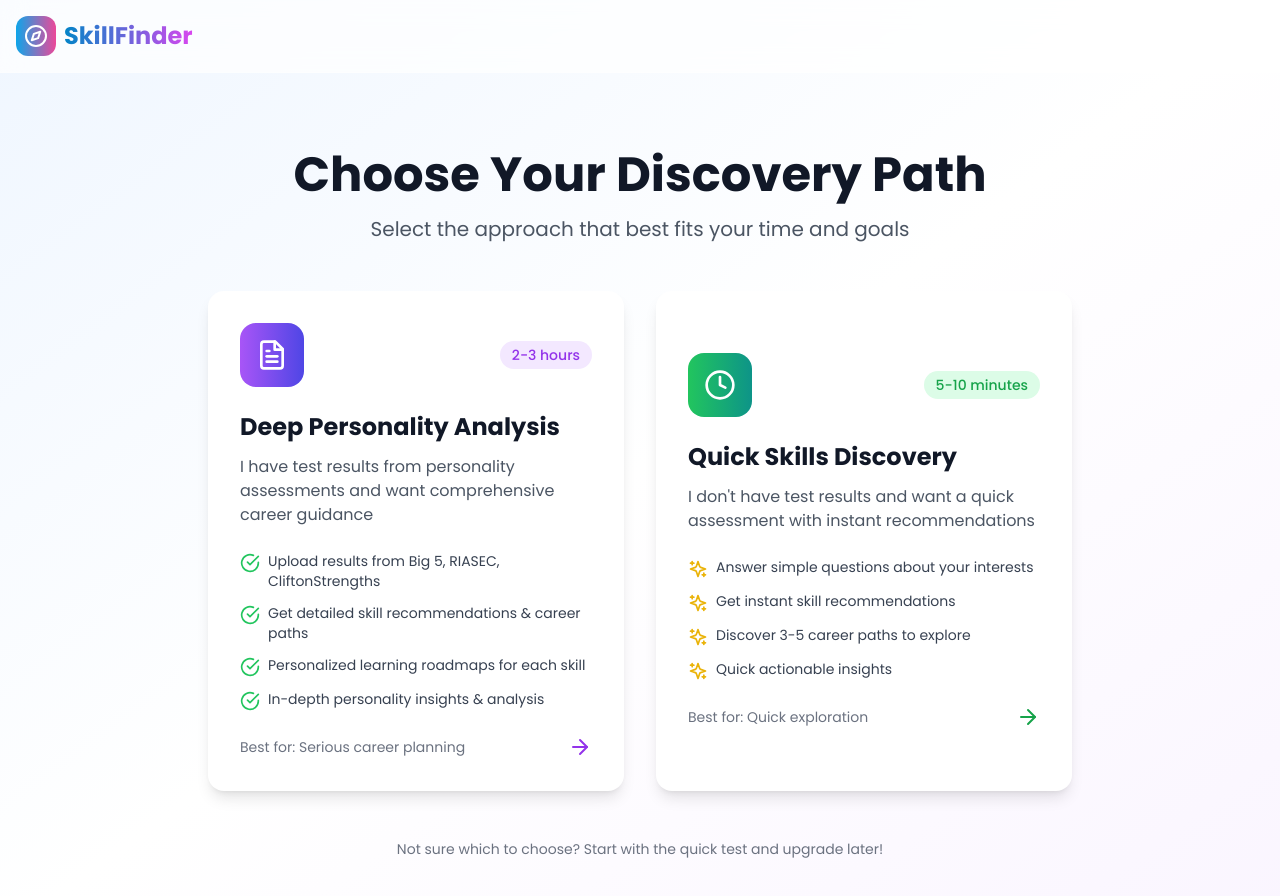
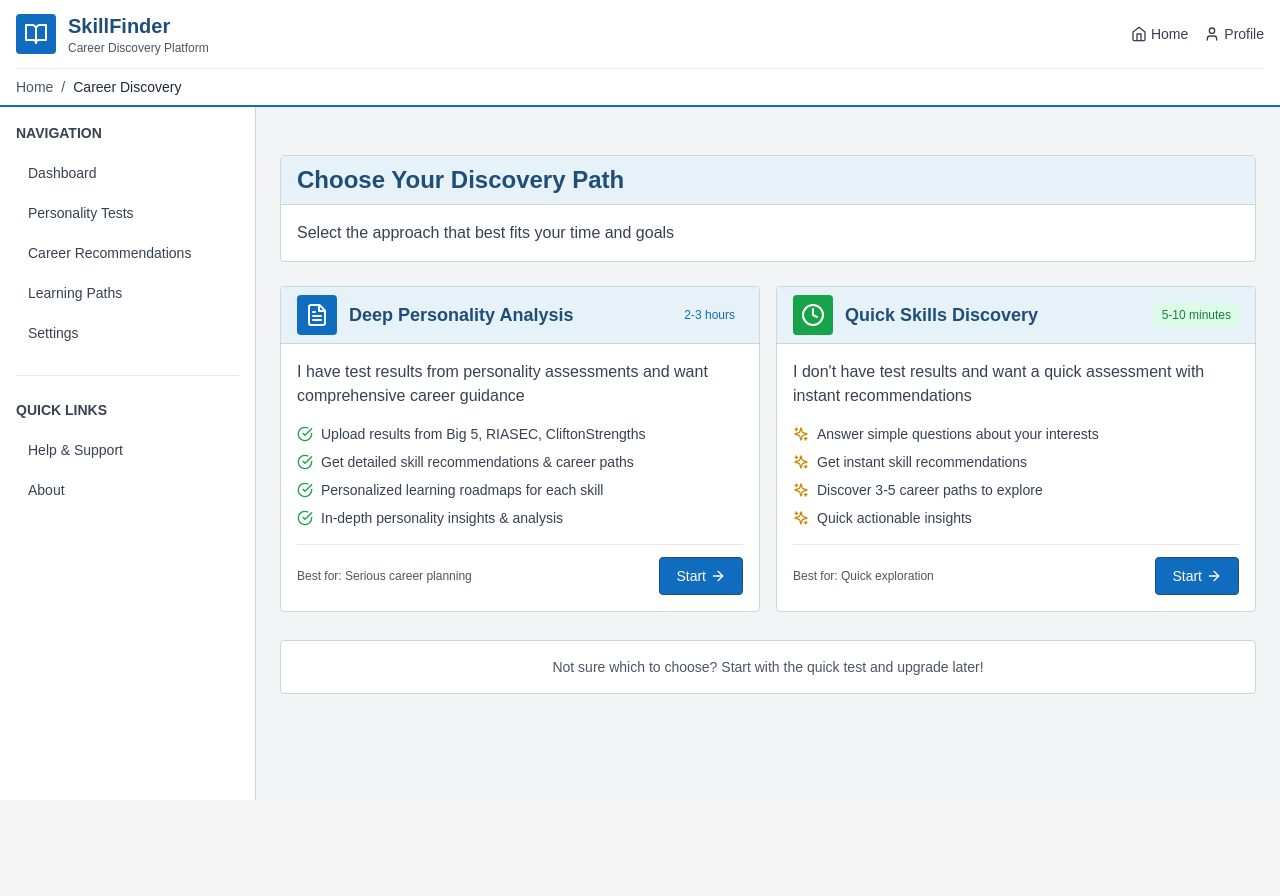
Before and after one commit to SamYip-devv/oldskillfinder, a React (Vite) app: page / in a window 1280 px wide. Shown: the top 896 px of the page. After the commit the page ends 800 px from the top, so only its background shows below. Built offline with nearby package versions, Linux system fonts and the light colour scheme.

Commit message:
Transform UI to Moodle-like design: Add sidebar, update colors, traditional academic styling

```diff
--- a/src/App.jsx
+++ b/src/App.jsx
@@ -37,11 +37,49 @@ function App() {
   }
 
   return (
-    <div className="min-h-screen flex flex-col">
+    <div className="min-h-screen flex flex-col bg-gray-100">
       <Header />
 
-      <main className="container mx-auto px-4 py-8">
-        <div className="max-w-4xl mx-auto">
+      <div className="flex flex-1">
+        {/* Left Sidebar - Moodle style */}
+        <aside className="w-64 bg-white border-r border-gray-300 min-h-[calc(100vh-120px)]">
+          <div className="p-4">
+            <h2 className="text-sm font-semibold text-gray-700 uppercase mb-3">Navigation</h2>
+            <nav className="space-y-1">
+              <a href="#" className="block px-3 py-2 text-sm text-gray-700 hover:bg-moodle-blue-light hover:text-moodle-blue rounded">
+                Dashboard
+              </a>
+              <a href="#" className="block px-3 py-2 text-sm text-gray-700 hover:bg-moodle-blue-light hover:text-moodle-blue rounded">
+                Personality Tests
+              </a>
+              <a href="#" className="block px-3 py-2 text-sm text-gray-700 hover:bg-moodle-blue-light hover:text-moodle-blue rounded">
+                Career Recommendations
+              </a>
+              <a href="#" className="block px-3 py-2 text-sm text-gray-700 hover:bg-moodle-blue-light hover:text-moodle-blue rounded">
+                Learning Paths
+              </a>
+              <a href="#" className="block px-3 py-2 text-sm text-gray-700 hover:bg-moodle-blue-light hover:text-moodle-blue rounded">
+                Settings
+              </a>
+            </nav>
+
+            <div className="mt-6 pt-6 border-t border-gray-200">
+              <h2 className="text-sm font-semibold text-gray-700 uppercase mb-3">Quick Links</h2>
+              <nav className="space-y-1">
+                <a href="#" className="block px-3 py-2 text-sm text-gray-700 hover:bg-moodle-blue-light hover:text-moodle-blue rounded">
+                  Help & Support
+                </a>
+                <a href="#" className="block px-3 py-2 text-sm text-gray-700 hover:bg-moodle-blue-light hover:text-moodle-blue rounded">
+                  About
+                </a>
+              </nav>
+            </div>
+          </div>
+        </aside>
+
+        {/* Main Content */}
+        <main className="flex-1 container mx-auto px-6 py-6">
+          <div className="max-w-5xl">
           {/* Pathway Choice - Show first */}
           {!pathway && !recommendations && (
             <PathwayChoice onChoosePathway={setPathway} />
@@ -49,16 +87,15 @@ function App() {
 
           {/* Hero Section - Only show after choosing deep pathway */}
           {pathway === 'deep' && !recommendations && (
-            <div className="text-center mb-12 animate-fade-in">
-              <div className="flex items-center justify-center mb-4">
-                <Sparkles className="w-8 h-8 text-primary-500 mr-2" />
-                <h1 className="text-4xl md:text-5xl font-bold bg-gradient-to-r from-primary-600 to-accent-600 bg-clip-text text-transparent">
-                  Build Your Skill Stack
-                </h1>
+            <div className="moodle-block mb-6">
+              <div className="moodle-block-header">
+                <h1 className="text-2xl font-bold text-moodle-blue-dark">Build Your Skill Stack</h1>
               </div>
-              <p className="text-xl text-gray-600 mb-8 max-w-2xl mx-auto">
-                Upload your personality tests and discover skills that complement your undergraduate degree. Build a unique skillset that sets you apart.
-              </p>
+              <div className="moodle-block-content">
+                <p className="text-gray-700">
+                  Upload your personality tests and discover skills that complement your undergraduate degree. Build a unique skillset that sets you apart.
+                </p>
+              </div>
             </div>
           )}
 
@@ -105,8 +142,9 @@ function App() {
               onBack={() => setShowAIAdvisor(false)}
             />
           )}
-        </div>
-      </main>
+          </div>
+        </main>
+      </div>
     </div>
   )
 }
--- a/src/components/Header.jsx
+++ b/src/components/Header.jsx
@@ -1,18 +1,42 @@
 import React from 'react'
-import { Compass, User, BookOpen } from 'lucide-react'
+import { BookOpen, Home, User } from 'lucide-react'
 
 const Header = () => {
   return (
-    <header className="bg-white/70 backdrop-blur-md border-b border-white/20 sticky top-0 z-50">
-      <div className="container mx-auto px-4 py-4">
-        {/* Logo */}
-        <div className="flex items-center space-x-2">
-          <div className="bg-gradient-to-r from-primary-500 to-accent-500 p-2 rounded-xl">
-            <Compass className="w-6 h-6 text-white" />
+    <header className="bg-white border-b-2 border-moodle-blue sticky top-0 z-50 shadow-sm">
+      <div className="container mx-auto px-4">
+        <div className="flex items-center justify-between py-3">
+          {/* Logo and Title */}
+          <div className="flex items-center space-x-3">
+            <div className="bg-moodle-blue p-2 rounded">
+              <BookOpen className="w-6 h-6 text-white" />
+            </div>
+            <div>
+              <h1 className="text-xl font-bold text-moodle-blue-dark">SkillFinder</h1>
+              <p className="text-xs text-gray-600">Career Discovery Platform</p>
+            </div>
           </div>
-          <span className="text-2xl font-bold bg-gradient-to-r from-primary-600 to-accent-600 bg-clip-text text-transparent">
-            SkillFinder
-          </span>
+
+          {/* Navigation */}
+          <nav className="flex items-center space-x-4">
+            <a href="#" className="text-gray-700 hover:text-moodle-blue flex items-center space-x-1 text-sm">
+              <Home className="w-4 h-4" />
+              <span>Home</span>
+            </a>
+            <a href="#" className="text-gray-700 hover:text-moodle-blue flex items-center space-x-1 text-sm">
+              <User className="w-4 h-4" />
+              <span>Profile</span>
+            </a>
+          </nav>
+        </div>
+
+        {/* Breadcrumb */}
+        <div className="border-t border-gray-200 py-2">
+          <nav className="text-sm text-gray-600">
+            <a href="#" className="hover:text-moodle-blue">Home</a>
+            <span className="mx-2">/</span>
+            <span className="text-gray-800">Career Discovery</span>
+          </nav>
         </div>
       </div>
     </header>
--- a/src/components/PathwayChoice.jsx
+++ b/src/components/PathwayChoice.jsx
@@ -3,128 +3,134 @@ import { Clock, FileText, ArrowRight, Sparkles, Target, CheckCircle } from 'luci
 
 const PathwayChoice = ({ onChoosePathway }) => {
   return (
-    <div className="min-h-screen py-8 px-4 flex items-center justify-center">
+    <div className="py-6">
       <div className="max-w-5xl w-full">
-        {/* Header */}
-        <div className="text-center mb-12 animate-slide-up">
-          <h1 className="text-4xl sm:text-5xl font-bold text-gray-900 mb-4">
-            Choose Your Discovery Path
-          </h1>
-          <p className="text-xl text-gray-600 max-w-2xl mx-auto">
+        {/* Header Block */}
+        <div className="moodle-block mb-6">
+          <div className="moodle-block-header">
+            <h1 className="text-2xl font-bold text-moodle-blue-dark">Choose Your Discovery Path</h1>
+          </div>
+          <div className="moodle-block-content">
+            <p className="text-gray-700">
               Select the approach that best fits your time and goals
             </p>
           </div>
+        </div>
 
         {/* Choice Cards */}
-        <div className="grid md:grid-cols-2 gap-6 lg:gap-8">
+        <div className="grid md:grid-cols-2 gap-4">
           {/* Deep Analysis Card */}
-          <div className="animate-fade-in" style={{ animationDelay: '0.2s' }}>
-            <button
-              onClick={() => onChoosePathway('deep')}
-              className="w-full h-full bg-white rounded-2xl shadow-lg hover:shadow-2xl transition-all duration-300 p-8 text-left group hover:scale-105"
-            >
-              <div className="flex items-center justify-between mb-6">
-                <div className="p-4 bg-gradient-to-r from-purple-500 to-indigo-600 rounded-2xl text-white">
-                  <FileText className="w-8 h-8" />
+          <div className="moodle-block">
+            <div className="moodle-block-header flex items-center justify-between">
+              <div className="flex items-center space-x-3">
+                <div className="bg-moodle-blue p-2 rounded text-white">
+                  <FileText className="w-6 h-6" />
                 </div>
-                <span className="text-sm font-medium text-purple-600 bg-purple-100 px-3 py-1 rounded-full">
+                <h2 className="text-lg font-bold text-moodle-blue-dark">Deep Personality Analysis</h2>
+              </div>
+              <span className="text-xs font-medium text-moodle-blue bg-moodle-blue-light px-2 py-1 rounded">
                 2-3 hours
               </span>
             </div>
-
-              <h2 className="text-2xl font-bold text-gray-900 mb-3">
-                Deep Personality Analysis
-              </h2>
-
-              <p className="text-gray-600 mb-6">
+            <div className="moodle-block-content">
+              <p className="text-gray-700 mb-4">
                 I have test results from personality assessments and want comprehensive career guidance
               </p>
 
-              <div className="space-y-3 mb-6">
+              <div className="space-y-2 mb-4">
                 <div className="flex items-start space-x-2">
-                  <CheckCircle className="w-5 h-5 text-green-500 mt-0.5 flex-shrink-0" />
+                  <CheckCircle className="w-4 h-4 text-green-600 mt-0.5 flex-shrink-0" />
                   <span className="text-sm text-gray-700">Upload results from Big 5, RIASEC, CliftonStrengths</span>
                 </div>
                 <div className="flex items-start space-x-2">
-                  <CheckCircle className="w-5 h-5 text-green-500 mt-0.5 flex-shrink-0" />
+                  <CheckCircle className="w-4 h-4 text-green-600 mt-0.5 flex-shrink-0" />
                   <span className="text-sm text-gray-700">Get detailed skill recommendations & career paths</span>
                 </div>
                 <div className="flex items-start space-x-2">
-                  <CheckCircle className="w-5 h-5 text-green-500 mt-0.5 flex-shrink-0" />
+                  <CheckCircle className="w-4 h-4 text-green-600 mt-0.5 flex-shrink-0" />
                   <span className="text-sm text-gray-700">Personalized learning roadmaps for each skill</span>
                 </div>
                 <div className="flex items-start space-x-2">
-                  <CheckCircle className="w-5 h-5 text-green-500 mt-0.5 flex-shrink-0" />
+                  <CheckCircle className="w-4 h-4 text-green-600 mt-0.5 flex-shrink-0" />
                   <span className="text-sm text-gray-700">In-depth personality insights & analysis</span>
                 </div>
               </div>
 
-              <div className="flex items-center justify-between">
-                <span className="text-sm text-gray-500">
+              <div className="flex items-center justify-between pt-3 border-t border-gray-200">
+                <span className="text-xs text-gray-600">
                   Best for: Serious career planning
                 </span>
-                <ArrowRight className="w-6 h-6 text-purple-600 group-hover:translate-x-2 transition-transform" />
+                <button
+                  onClick={() => onChoosePathway('deep')}
+                  className="btn-primary text-sm flex items-center space-x-1"
+                >
+                  <span>Start</span>
+                  <ArrowRight className="w-4 h-4" />
+                </button>
               </div>
-            </button>
+            </div>
           </div>
 
           {/* Quick Test Card */}
-          <div className="animate-fade-in" style={{ animationDelay: '0.4s' }}>
-            <button
-              onClick={() => onChoosePathway('quick')}
-              className="w-full h-full bg-white rounded-2xl shadow-lg hover:shadow-2xl transition-all duration-300 p-8 text-left group hover:scale-105"
-            >
-              <div className="flex items-center justify-between mb-6">
-                <div className="p-4 bg-gradient-to-r from-green-500 to-teal-600 rounded-2xl text-white">
-                  <Clock className="w-8 h-8" />
+          <div className="moodle-block">
+            <div className="moodle-block-header flex items-center justify-between">
+              <div className="flex items-center space-x-3">
+                <div className="bg-green-600 p-2 rounded text-white">
+                  <Clock className="w-6 h-6" />
                 </div>
-                <span className="text-sm font-medium text-green-600 bg-green-100 px-3 py-1 rounded-full">
+                <h2 className="text-lg font-bold text-moodle-blue-dark">Quick Skills Discovery</h2>
+              </div>
+              <span className="text-xs font-medium text-green-700 bg-green-100 px-2 py-1 rounded">
                 5-10 minutes
               </span>
             </div>
-
-              <h2 className="text-2xl font-bold text-gray-900 mb-3">
-                Quick Skills Discovery
-              </h2>
-
-              <p className="text-gray-600 mb-6">
+            <div className="moodle-block-content">
+              <p className="text-gray-700 mb-4">
                 I don't have test results and want a quick assessment with instant recommendations
               </p>
 
-              <div className="space-y-3 mb-6">
+              <div className="space-y-2 mb-4">
                 <div className="flex items-start space-x-2">
-                  <Sparkles className="w-5 h-5 text-yellow-500 mt-0.5 flex-shrink-0" />
+                  <Sparkles className="w-4 h-4 text-yellow-600 mt-0.5 flex-shrink-0" />
                   <span className="text-sm text-gray-700">Answer simple questions about your interests</span>
                 </div>
                 <div className="flex items-start space-x-2">
-                  <Sparkles className="w-5 h-5 text-yellow-500 mt-0.5 flex-shrink-0" />
+                  <Sparkles className="w-4 h-4 text-yellow-600 mt-0.5 flex-shrink-0" />
                   <span className="text-sm text-gray-700">Get instant skill recommendations</span>
                 </div>
                 <div className="flex items-start space-x-2">
-                  <Sparkles className="w-5 h-5 text-yellow-500 mt-0.5 flex-shrink-0" />
+                  <Sparkles className="w-4 h-4 text-yellow-600 mt-0.5 flex-shrink-0" />
                   <span className="text-sm text-gray-700">Discover 3-5 career paths to explore</span>
                 </div>
                 <div className="flex items-start space-x-2">
-                  <Sparkles className="w-5 h-5 text-yellow-500 mt-0.5 flex-shrink-0" />
+                  <Sparkles className="w-4 h-4 text-yellow-600 mt-0.5 flex-shrink-0" />
                   <span className="text-sm text-gray-700">Quick actionable insights</span>
                 </div>
               </div>
 
-              <div className="flex items-center justify-between">
-                <span className="text-sm text-gray-500">
+              <div className="flex items-center justify-between pt-3 border-t border-gray-200">
+                <span className="text-xs text-gray-600">
                   Best for: Quick exploration
                 </span>
-                <ArrowRight className="w-6 h-6 text-green-600 group-hover:translate-x-2 transition-transform" />
+                <button
+                  onClick={() => onChoosePathway('quick')}
+                  className="btn-primary text-sm flex items-center space-x-1"
+                >
+                  <span>Start</span>
+                  <ArrowRight className="w-4 h-4" />
+                </button>
               </div>
-            </button>
+            </div>
           </div>
         </div>
 
         {/* Additional Info */}
-        <div className="mt-12 text-center animate-fade-in" style={{ animationDelay: '0.6s' }}>
-          <p className="text-sm text-gray-500">
+        <div className="moodle-block mt-4">
+          <div className="moodle-block-content text-center">
+            <p className="text-sm text-gray-600">
               Not sure which to choose? Start with the quick test and upgrade later!
             </p>
+          </div>
         </div>
       </div>
     </div>
--- a/src/index.css
+++ b/src/index.css
@@ -6,11 +6,12 @@
 
 @layer base {
   html {
-    font-family: 'Poppins', 'Inter', system-ui, sans-serif;
+    font-family: 'Arial', 'Helvetica', 'sans-serif';
   }
 
   body {
-    @apply bg-gradient-to-br from-blue-50 via-white to-purple-50;
+    @apply bg-gray-100 text-gray-800;
+    background-color: #f5f5f5;
   }
 
   html, body, #root {
@@ -27,15 +28,27 @@
 
 @layer components {
   .card {
-    @apply bg-white/80 backdrop-blur-sm rounded-2xl shadow-lg border border-white/20;
+    @apply bg-white rounded border border-gray-300 shadow-sm;
   }
 
   .btn-primary {
-    @apply bg-gradient-to-r from-primary-500 to-primary-600 hover:from-primary-600 hover:to-primary-700 text-white font-medium px-6 py-3 rounded-xl transition-all duration-200 shadow-lg hover:shadow-xl transform hover:-translate-y-0.5;
+    @apply bg-moodle-blue hover:bg-moodle-blue-dark text-white font-medium px-4 py-2 rounded border border-moodle-blue-dark transition-colors duration-150;
   }
 
   .btn-secondary {
-    @apply bg-white/60 hover:bg-white/80 text-gray-700 font-medium px-6 py-3 rounded-xl transition-all duration-200 border border-gray-200 backdrop-blur-sm;
+    @apply bg-white hover:bg-gray-50 text-gray-700 font-medium px-4 py-2 rounded border border-gray-300 transition-colors duration-150;
+  }
+
+  .moodle-block {
+    @apply bg-white border border-gray-300 rounded mb-3;
+  }
+
+  .moodle-block-header {
+    @apply bg-moodle-blue-light border-b border-gray-300 px-4 py-2 font-semibold text-gray-800;
+  }
+
+  .moodle-block-content {
+    @apply p-4;
   }
 }
 
--- a/tailwind.config.js
+++ b/tailwind.config.js
@@ -8,28 +8,36 @@ export default {
     extend: {
       colors: {
         primary: {
-          50: '#f0f9ff',
-          100: '#e0f2fe',
-          200: '#bae6fd',
-          300: '#7dd3fc',
-          400: '#38bdf8',
-          500: '#0ea5e9',
-          600: '#0284c7',
-          700: '#0369a1',
-          800: '#075985',
-          900: '#0c4a6e',
+          50: '#e6f2f8',
+          100: '#cce5f1',
+          200: '#99cbe3',
+          300: '#66b1d5',
+          400: '#3397c7',
+          500: '#0f6cbf', // Moodle blue
+          600: '#0c5699',
+          700: '#094073',
+          800: '#062b4d',
+          900: '#031526',
         },
         accent: {
-          50: '#fef7ff',
-          100: '#fdebff',
-          200: '#fbd6ff',
-          300: '#f8b5ff',
-          400: '#f385ff',
-          500: '#ec4899',
-          600: '#d946ef',
-          700: '#be185d',
-          800: '#9d174d',
-          900: '#831843',
+          50: '#f5f5f5',
+          100: '#e0e0e0',
+          200: '#bdbdbd',
+          300: '#9e9e9e',
+          400: '#757575',
+          500: '#616161', // Moodle gray
+          600: '#424242',
+          700: '#212121',
+          800: '#1a1a1a',
+          900: '#0f0f0f',
+        },
+        moodle: {
+          blue: '#0f6cbf',
+          'blue-dark': '#1f4e79',
+          'blue-light': '#e6f2f8',
+          gray: '#f5f5f5',
+          'gray-dark': '#333333',
+          border: '#d0d0d0',
         }
       },
       fontFamily: {
```
Lines whose indentation alone changed are shown as unchanged.
